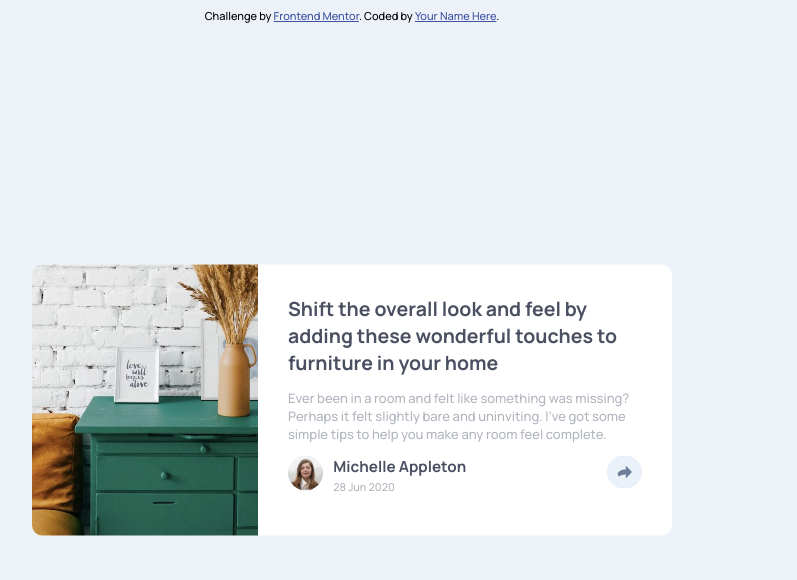
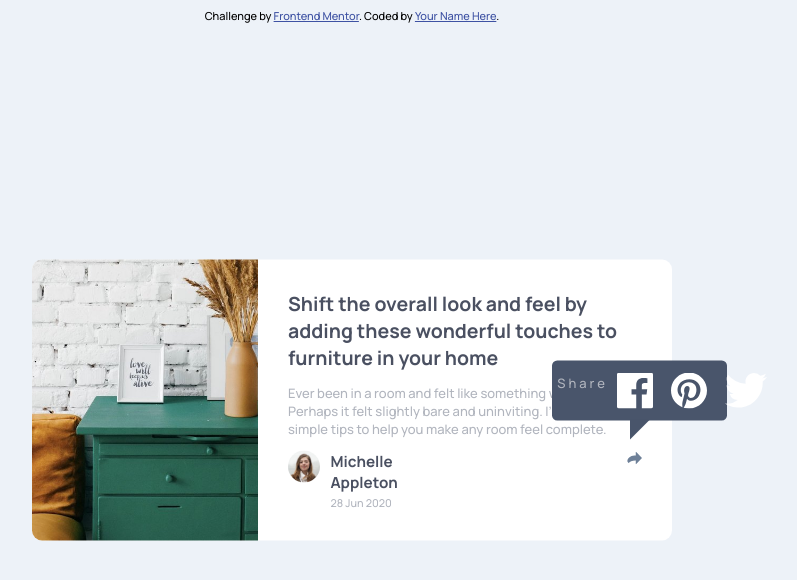
Before and after one commit to PullingStrings/article-preview-component-master, a plain HTML site: page index.html in a window 1280 px wide. Shown: the whole page, without its empty margins (288-1085 px from the left). Drawn offline with Linux system fonts and the light colour scheme.

Commit message:
adding social icons

```diff
--- a/index.html
+++ b/index.html
@@ -70,10 +70,44 @@
       font-weight: 500;
       color: #b1b5be;
     }
+
+    .speech-bubble img {
+      padding: 12px 9px;
+    }
+    .speech-bubble p {
+      letter-spacing: 3px;
+    }
+
+    .speech-bubble {
+    	position: relative;
+    	background: #49556b;
+    	border-radius: .4em;
+      padding: 0px 5px;
+      display: flex;
+      left: 100px;
+      bottom: 90px;
+    }
+
+    .speech-bubble:after {
+    	content: '';
+    	position: absolute;
+    	bottom: 1px;
+    	left: 50%;
+    	width: 0;
+    	height: 0;
+    	border: 20px solid transparent;
+    	border-top-color: #49556b;
+    	border-bottom: 0;
+    	border-left: 0;
+    	margin-left: -10px;
+    	margin-bottom: -20px;
+    }
+
+    .share {
+      color: #fff;
+    }
     .share img {
-      background-color: #eaf1f9;
-      border-radius: 20px;
-      padding: 10px;
+      border-radius: 5px;
     }
   </style>
 </head>
@@ -101,10 +135,15 @@
           <h3>Michelle Appleton</h3>
           <small>28 Jun 2020</small>
         </div>
-        <div class="share">
-          <img onclick="shareIcon()" src="./images/icon-share.svg" alt="share icon">
-          <p id="demo"></p>
-        </div>
+          <div class="speech-bubble">
+            <p>Share</p>
+            <img src="./images/icon-facebook.svg" alt="icon-facebook">
+            <img src="./images/icon-pinterest.svg" alt="icon-pinterest">
+            <img src="./images/icon-twitter.svg" alt="icon-twitter">
+          </div>
+          <div class="share">
+            <img onclick="shareIcon()" src="./images/icon-share.svg" alt="share icon">
+          </div>
       </div>
     </div>
   </div>
```
